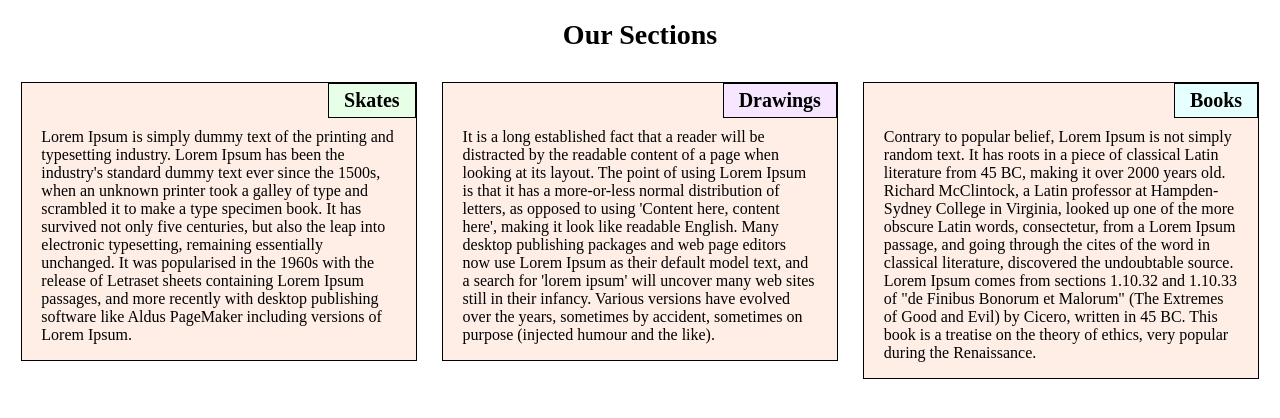
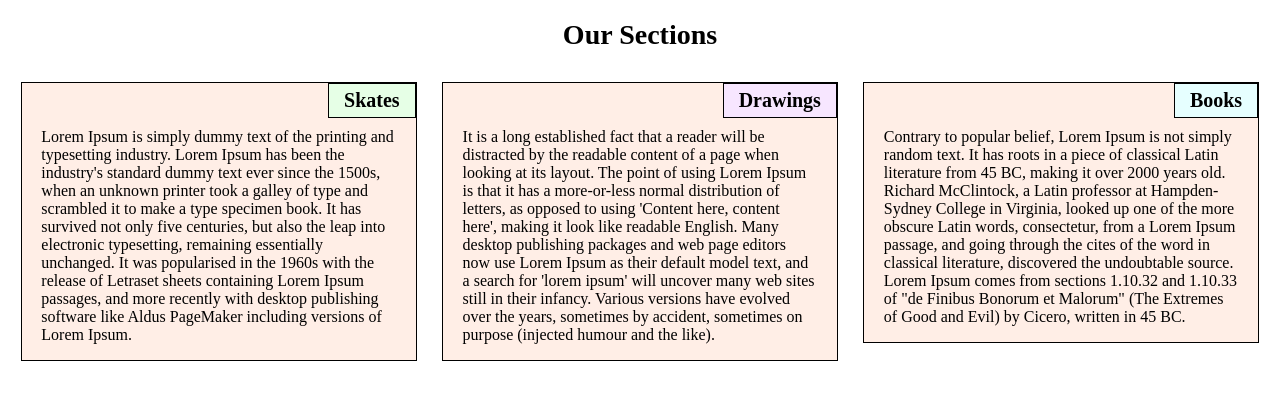
Before and after one commit to Lidddy/Coursera_web_course, a plain HTML site: page module2_solution/index.html in a window 1280 px wide. Drawn offline with Linux system fonts and the light colour scheme.

Commit message:
Update index.html

```diff
--- a/module2_solution/index.html
+++ b/module2_solution/index.html
@@ -19,7 +19,7 @@
 			</div>
 			<div class="content col-lg-4 col-md-12 col-sm-12">
 				<h2 class="contentHeader type3">Books</h2>
-				<p class="text">Contrary to popular belief, Lorem Ipsum is not simply random text. It has roots in a piece of classical Latin literature from 45 BC, making it over 2000 years old. Richard McClintock, a Latin professor at Hampden-Sydney College in Virginia, looked up one of the more obscure Latin words, consectetur, from a Lorem Ipsum passage, and going through the cites of the word in classical literature, discovered the undoubtable source. Lorem Ipsum comes from sections 1.10.32 and 1.10.33 of "de Finibus Bonorum et Malorum" (The Extremes of Good and Evil) by Cicero, written in 45 BC. This book is a treatise on the theory of ethics, very popular during the Renaissance.</p>
+				<p class="text">Contrary to popular belief, Lorem Ipsum is not simply random text. It has roots in a piece of classical Latin literature from 45 BC, making it over 2000 years old. Richard McClintock, a Latin professor at Hampden-Sydney College in Virginia, looked up one of the more obscure Latin words, consectetur, from a Lorem Ipsum passage, and going through the cites of the word in classical literature, discovered the undoubtable source. Lorem Ipsum comes from sections 1.10.32 and 1.10.33 of "de Finibus Bonorum et Malorum" (The Extremes of Good and Evil) by Cicero, written in 45 BC.</p>
 			</div>
 		</div>
 	</body>
```
